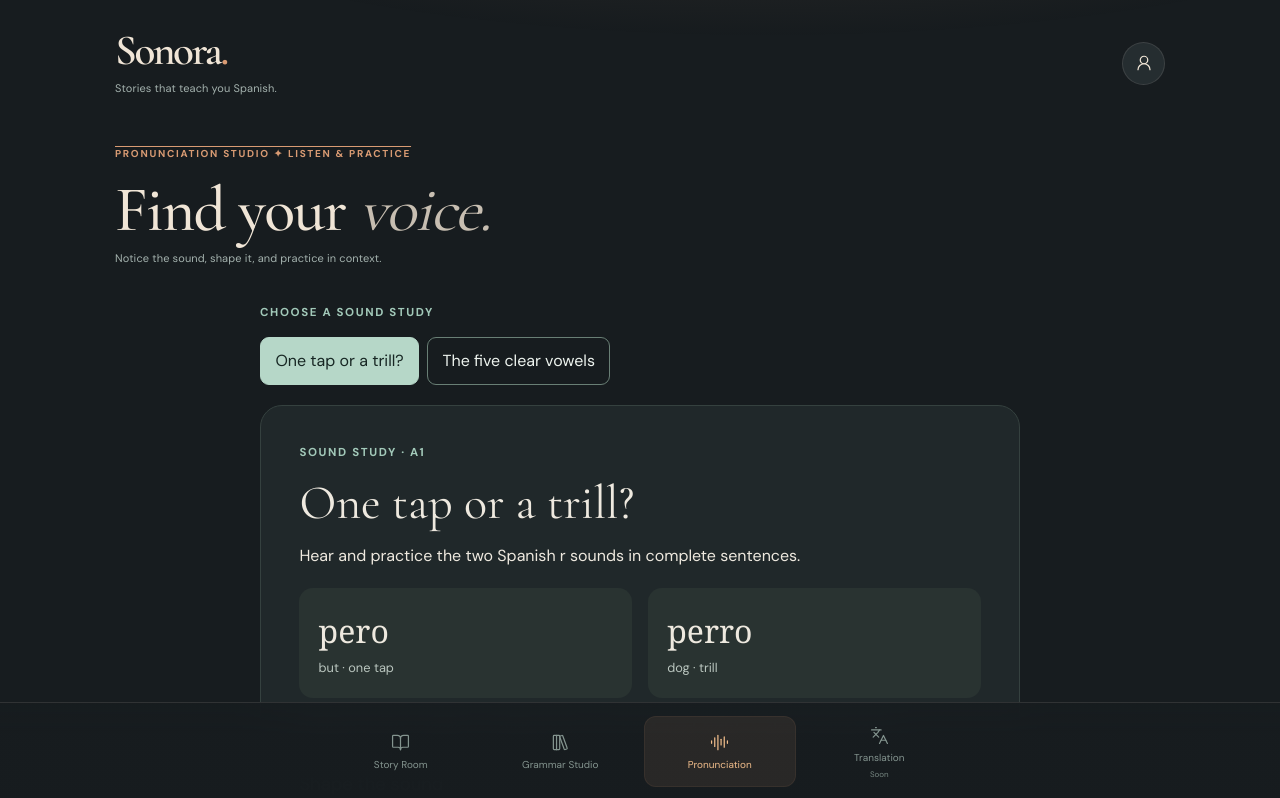
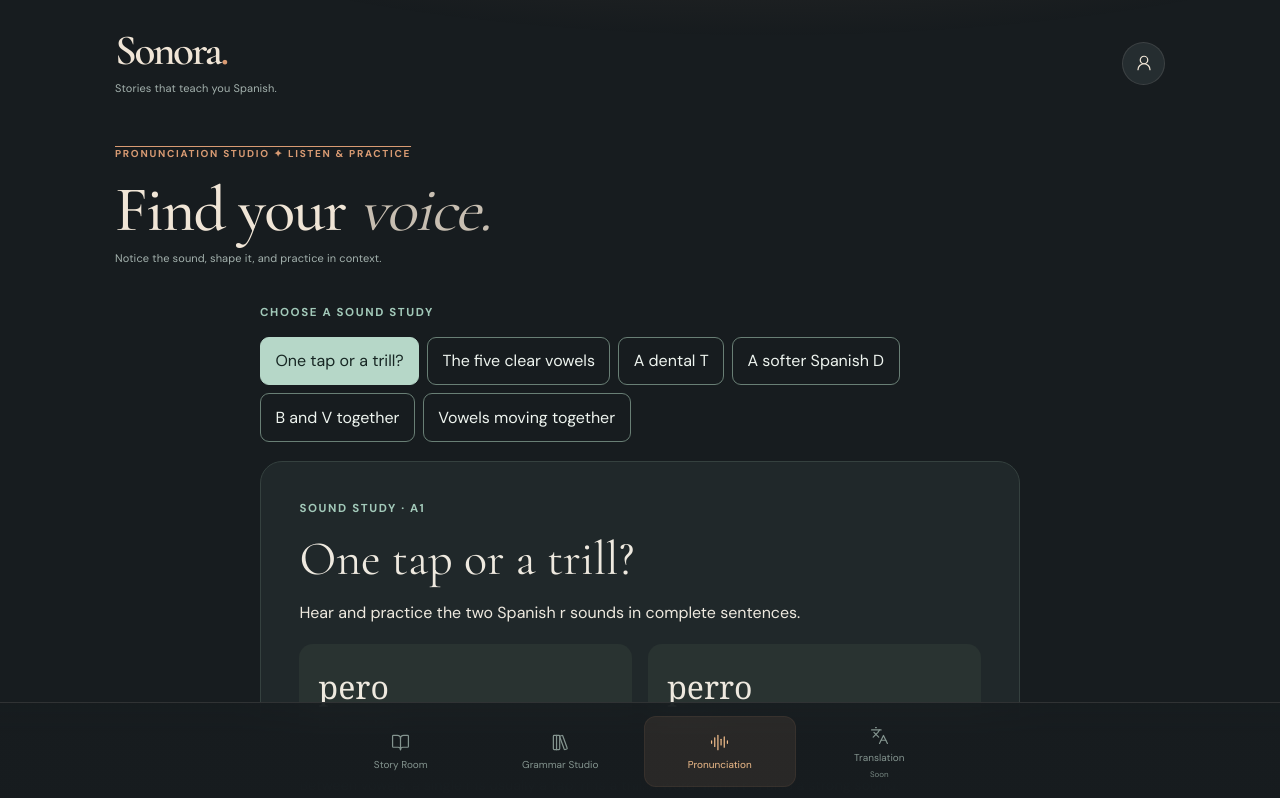
Before and after one commit to hutchison-s/sonora, a Next.js app: page /pronunciation in a window 1280 px wide. Shown: the top 798 px of the page. Built offline with nearby package versions, Linux system fonts and the light colour scheme.

Commit message:
Add four pronunciation sound studies

```diff
--- a/components/pronunciation/pronunciation-lesson.tsx
+++ b/components/pronunciation/pronunciation-lesson.tsx
@@ -2,11 +2,11 @@
 
 import { useEffect, useRef, useState } from 'react';
 import Link from 'next/link';
-import { rLesson, vowelLesson } from '@/content/pronunciation/lessons';
+import { rLesson, vowelLesson, tLesson, dLesson, bvLesson, diphthongLesson } from '@/content/pronunciation/lessons';
 
 type Example = { id: string; spanish: string; english: string; hint: string; audio: string };
 type Lesson = { id: string; title: string; summary: string; contrast: readonly { word: string; description: string }[]; note: string; grammarPath: string; grammarLabel: string; cues: readonly { title: string; text: string }[]; examples: readonly Example[] };
-const lessons: readonly Lesson[] = [rLesson, vowelLesson];
+const lessons: readonly Lesson[] = [rLesson, vowelLesson, tLesson, dLesson, bvLesson, diphthongLesson];
 
 function Practice({ example }: { example: Example }) {
   const [recording, setRecording] = useState(false);
--- a/content/pronunciation/lessons.ts
+++ b/content/pronunciation/lessons.ts
@@ -45,3 +45,75 @@ export const vowelLesson = {
     { id: 'vowels-04', spanish: 'Tu libro está aquí.', english: 'Your book is here.', hint: 'Listen for the u in tu and the i in libro and aquí.', audio: '/audio/grammar/vowels/04.mp3' },
   ],
 } as const;
+
+export const tLesson = {
+  id: 't', title: 'A dental T',
+  summary: 'Move the tongue forward for a crisp Spanish t.',
+  contrast: [{ word: 't', description: 'Tongue at the upper teeth' }, { word: 'tú', description: 'you · a clear, unaspirated t' }],
+  note: 'Spanish t is generally dental: the tongue touches the upper teeth. English t is often made farther back at the ridge and can release a puff of air, especially at the start of a stressed syllable.',
+  grammarPath: '/grammar/alphabet', grammarLabel: 'Explore Spanish letters in Grammar Studio',
+  cues: [
+    { title: 'Move forward', text: 'Place the tip or blade of your tongue against the back of your upper front teeth, rather than farther back on the ridge used for English t.' },
+    { title: 'Release gently', text: 'Briefly stop the airflow, then release it without the strong puff common in English “top.” Try holding a hand in front of your mouth to notice the difference.' },
+  ],
+  examples: [
+    { id: 't-01', spanish: 'Tú tienes tu libro.', english: 'You have your book.', hint: 'Listen for the clear t in tú, tienes and tu, without a strong puff.', audio: '/audio/grammar/accent-marks/01.mp3' },
+    { id: 't-02', spanish: '¿Tú trabajas aquí?', english: 'Do you work here? (informal)', hint: 'Bring your tongue forward for the t in tú and trabajas.', audio: '/audio/grammar/tu-usted/03.mp3' },
+    { id: 't-03', spanish: 'No tengo tiempo.', english: 'I do not have time.', hint: 'Listen for the t in tengo and tiempo, then imitate the release.', audio: '/audio/grammar/negatives/01.mp3' },
+    { id: 't-04', spanish: 'Tengo tantas preguntas como tú.', english: 'I have as many questions as you.', hint: 'Keep each t crisp as the sentence speeds up.', audio: '/audio/grammar/comparisons/04.mp3' },
+  ],
+} as const;
+
+export const dLesson = {
+  id: 'd', title: 'A softer Spanish D',
+  summary: 'Feel how Spanish d changes with its position.',
+  contrast: [{ word: 'd', description: 'Often dental, sometimes soft' }, { word: 'cansada', description: 'Soft d between vowels' }],
+  note: 'Spanish d is typically a stop after a pause, n or l. In many other positions, including between vowels, it is usually softer; pronunciation varies by speaker and region.',
+  grammarPath: '/grammar/alphabet', grammarLabel: 'Explore Spanish letters in Grammar Studio',
+  cues: [
+    { title: 'Move to the teeth', text: 'For the stop, touch the tongue to the back of the upper front teeth, rather than the ridge typically used for English d. Release with your voice on.' },
+    { title: 'Soften between vowels', text: 'Bring the tongue near or lightly against the upper teeth without a full stop, letting air and voice continue. It can resemble the sound in English “this,” though it is often gentler.' },
+  ],
+  examples: [
+    { id: 'd-01', spanish: 'Dijo que llegaría tarde.', english: 'She said she would arrive late.', hint: 'Hear the firmer initial d in dijo and the softer d in tarde.', audio: '/audio/grammar/conditional/04.mp3' },
+    { id: 'd-02', spanish: 'Estoy cansada.', english: 'I am tired.', hint: 'Listen for the soft d between vowels in cansada.', audio: '/audio/grammar/ser-estar/01.mp3' },
+    { id: 'd-03', spanish: 'Quiero pero no puedo.', english: 'I want to, but I cannot.', hint: 'Listen for the soft d in puedo without a complete stop.', audio: '/audio/grammar/rr/02.mp3' },
+    { id: 'd-04', spanish: 'El sábado fuimos al museo.', english: 'On Saturday we went to the museum.', hint: 'Notice the gentle d between vowels in sábado.', audio: '/audio/grammar/preterite/03.mp3' },
+  ],
+} as const;
+
+export const bvLesson = {
+  id: 'bv', title: 'B and V together',
+  summary: 'Use your lips for both letters and notice their two common sounds.',
+  contrast: [{ word: 'b', description: 'Both lips' }, { word: 'v', description: 'Both lips, too' }],
+  note: 'Spanish b and v generally represent the same sounds; spelling alone does not determine which sound you hear. Neither normally uses the English v made with upper teeth on the lower lip.',
+  grammarPath: '/grammar/alphabet', grammarLabel: 'Explore Spanish letters in Grammar Studio',
+  cues: [
+    { title: 'Firm after a pause or nasal sound', text: 'Close both lips briefly, let your voice start, then release. The opening b in bueno is a useful example.' },
+    { title: 'Soft between vowels', text: 'Bring both lips close together, without fully closing, and let voiced air pass. Avoid pressing the upper teeth against the lower lip, as in English v.' },
+  ],
+  examples: [
+    { id: 'bv-01', spanish: 'Este café es tan bueno como aquel.', english: 'This coffee is as good as that one.', hint: 'Listen for the b in bueno after n, with both lips closing.', audio: '/audio/grammar/comparisons/02.mp3' },
+    { id: 'bv-02', spanish: 'Ella vive aquí.', english: 'She lives here.', hint: 'Listen for the soft v in vive. Use both lips, not your teeth.', audio: '/audio/grammar/present-er-ir/01.mp3' },
+    { id: 'bv-03', spanish: 'Vivimos en México.', english: 'We live in Mexico.', hint: 'Notice the initial v and the softer v between vowels in vivimos.', audio: '/audio/grammar/subject-pronouns/02.mp3' },
+    { id: 'bv-04', spanish: 'Vamos a visitar a mis abuelos.', english: 'We are going to visit my grandparents.', hint: 'Listen for both-lip sounds in vamos, visitar and abuelos.', audio: '/audio/grammar/ir-future/02.mp3' },
+  ],
+} as const;
+
+export const diphthongLesson = {
+  id: 'diphthongs', title: 'Vowels moving together',
+  summary: 'Hear two vowels moving within one syllable.',
+  contrast: [{ word: 'tiem-po', description: 'ie shares one syllable' }, { word: 'rí-o', description: 'í and o form two syllables' }],
+  note: 'A diphthong joins two vowel sounds within one syllable; a hiatus separates them. A written accent on stressed í or ú can signal separation, as in río.',
+  grammarPath: '/grammar/vowel-combinations', grammarLabel: 'Explore vowel combinations in Grammar Studio',
+  cues: [
+    { title: 'Move smoothly', text: 'For ie in tiempo, move from the i-like position toward e in one syllable. For ue in bueno, move from rounded lips toward e.' },
+    { title: 'Listen for syllable beats', text: 'Compare one beat in tiem-po with separate vowel beats in rí-o. Keep the vowel sounds audible without inserting an extra consonant.' },
+  ],
+  examples: [
+    { id: 'dip-01', spanish: 'No tengo tiempo.', english: 'I do not have time.', hint: 'Listen for ie moving together in the first syllable of tiempo.', audio: '/audio/grammar/negatives/01.mp3' },
+    { id: 'dip-02', spanish: 'Este café es tan bueno como aquel.', english: 'This coffee is as good as that one.', hint: 'Listen for ue moving together in the first syllable of bueno.', audio: '/audio/grammar/comparisons/02.mp3' },
+    { id: 'dip-03', spanish: 'Quiero pero no puedo.', english: 'I want to, but I cannot.', hint: 'Hear ie in quiero and ue in puedo; each pair moves within a syllable.', audio: '/audio/grammar/rr/02.mp3' },
+    { id: 'dip-04', spanish: 'La luna ilumina el patio.', english: 'The moon lights up the patio.', hint: 'Listen for io together in the final syllable of patio.', audio: '/audio/grammar/vowels/02.mp3' },
+  ],
+} as const;
```
Also changed, not shown: 1 other file (tests, documents, lock files or other folders).
